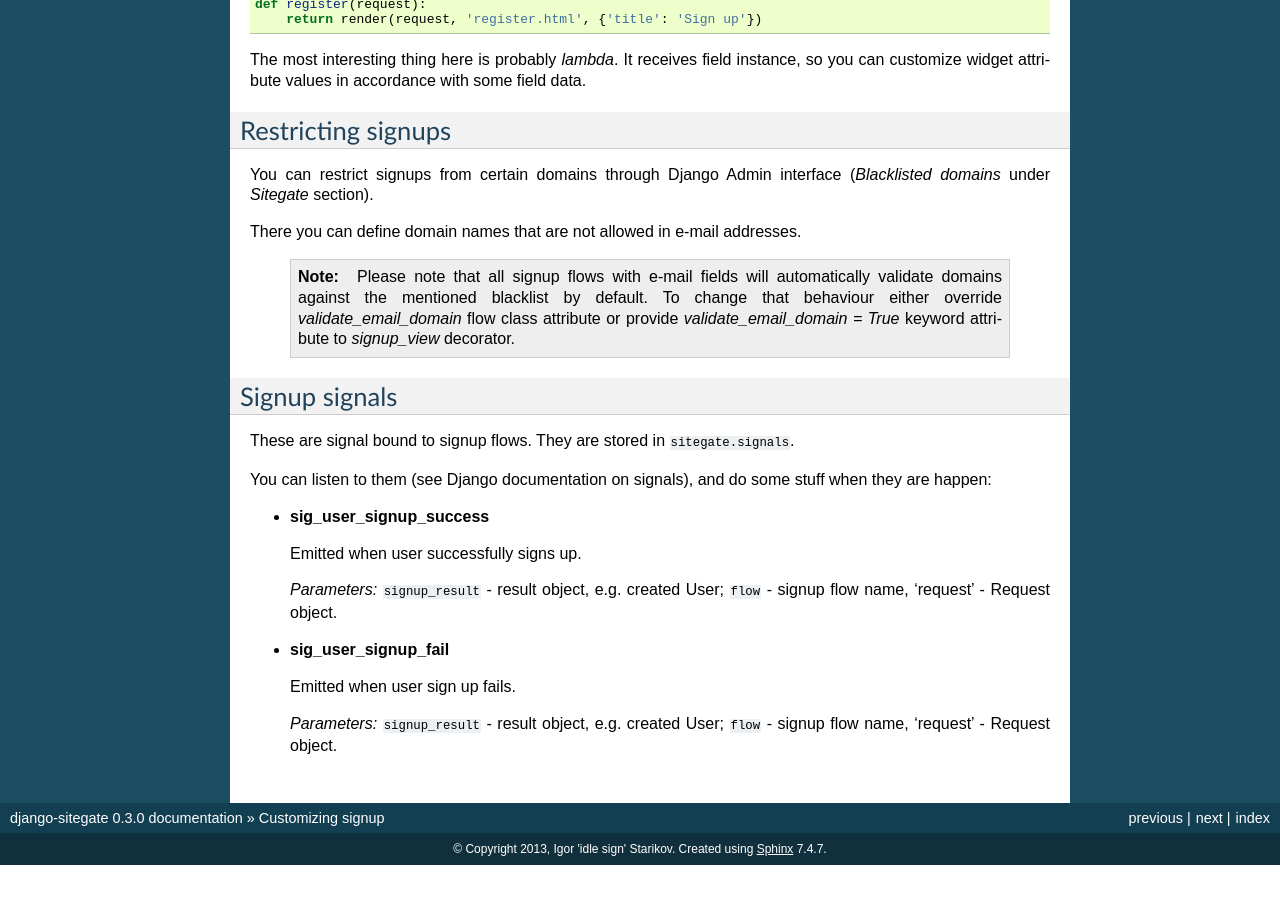
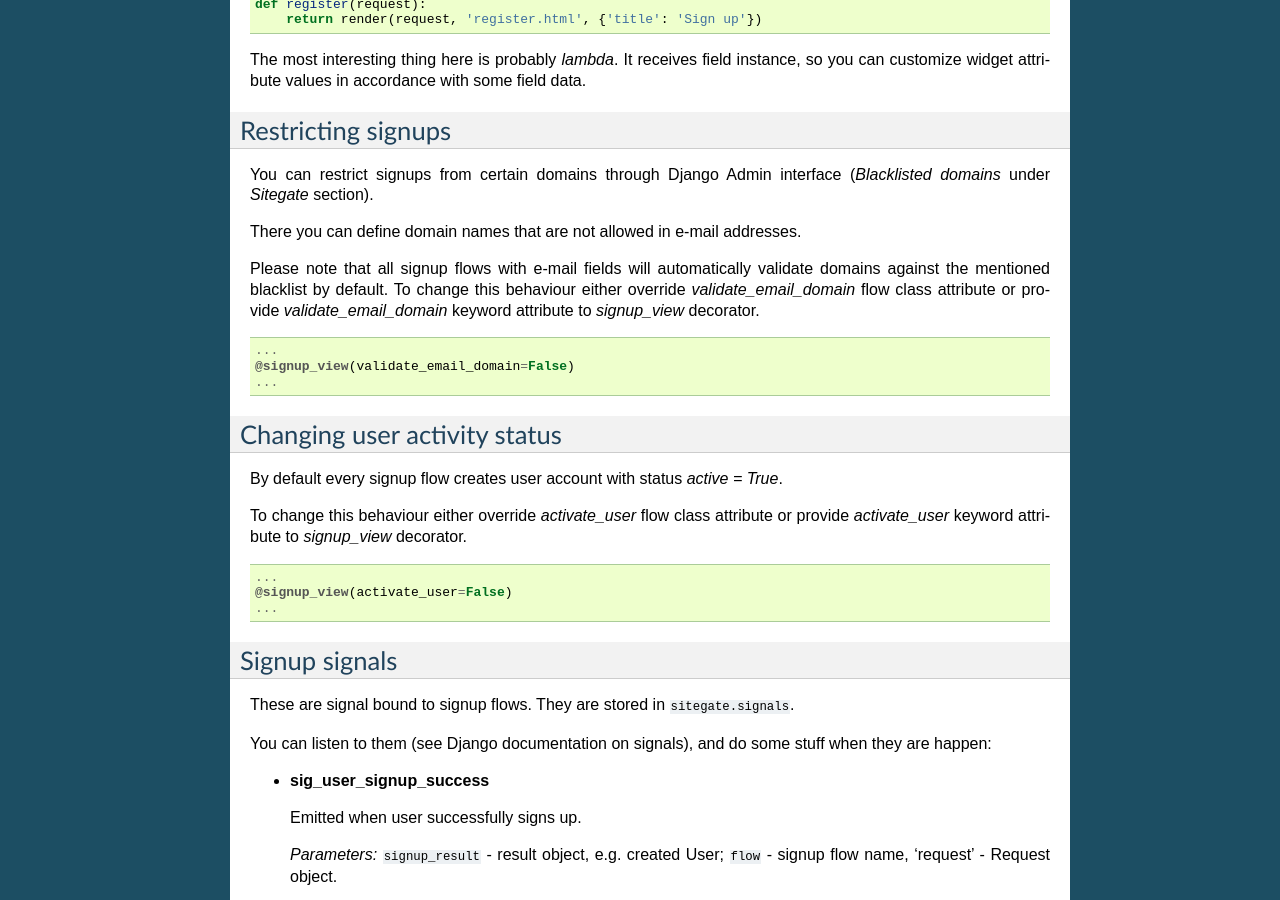
Before and after one commit to idlesign/django-sitegate, a Sphinx documentation site: the page built from docs/source/signup_custom.rst, in a window 1280 px wide and 900 px high, scrolled down 3623 px. Built offline with Sphinx 7.4.7, drawn with Linux system fonts in a browser that asks for light colours; before the commit the page ends 4488 px from its top, so only the background shows below that; some of the changed text lies outside the part shown.

Commit message:
Implemented optional user account activation.

```diff
--- a/docs/source/signup_custom.rst
+++ b/docs/source/signup_custom.rst
@@ -241,11 +241,32 @@ You can restrict signups from certain domains through Django Admin interface (`B
 
 There you can define domain names that are not allowed in e-mail addresses.
 
-    .. note::
+Please note that all signup flows with e-mail fields will automatically validate domains against
+the mentioned blacklist by default. To change this behaviour either override `validate_email_domain` flow class
+attribute or provide `validate_email_domain` keyword attribute to `signup_view` decorator.
 
-        Please note that all signup flows with e-mail fields will automatically validate domains against
-        the mentioned blacklist by default. To change that behaviour either override `validate_email_domain` flow class
-        attribute or provide `validate_email_domain = True` keyword attribute to `signup_view` decorator.
+.. code-block:: python
+
+    ...
+    @signup_view(validate_email_domain=False)
+    ...
+
+
+
+Changing user activity status
+-----------------------------
+
+By default every signup flow creates user account with status `active = True`.
+
+To change this behaviour either override `activate_user` flow class attribute or provide `activate_user` keyword
+attribute to `signup_view` decorator.
+
+.. code-block:: python
+
+    ...
+    @signup_view(activate_user=False)
+    ...
+
 
 
 
--- a/sitegate/__init__.py
+++ b/sitegate/__init__.py
@@ -1,7 +1,6 @@
 VERSION = (0, 3, 0)
 
 # TODO openid flow
-# TODO optional account activations
 # TODO password reset
 # TODO terms of service example into docs
 # TODO signs up toggle
```
Also changed, not shown: 1 other file.
